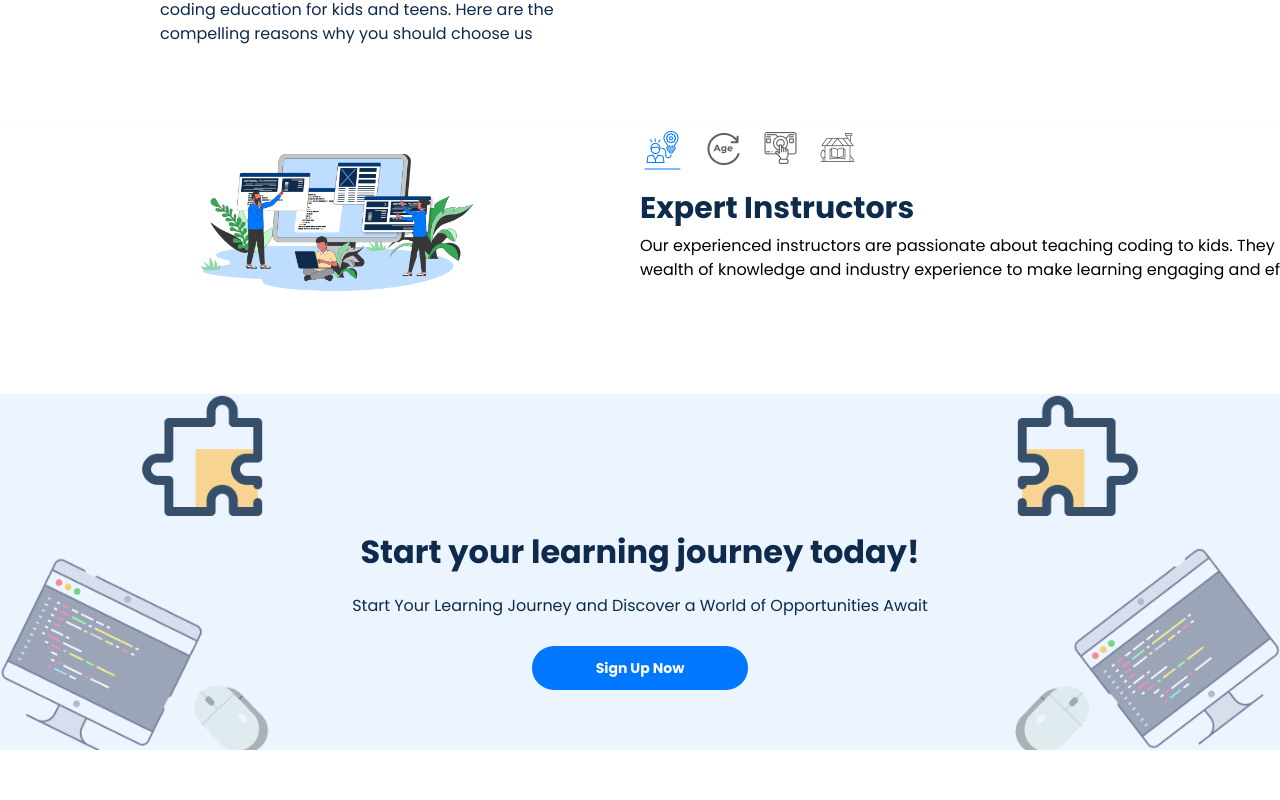
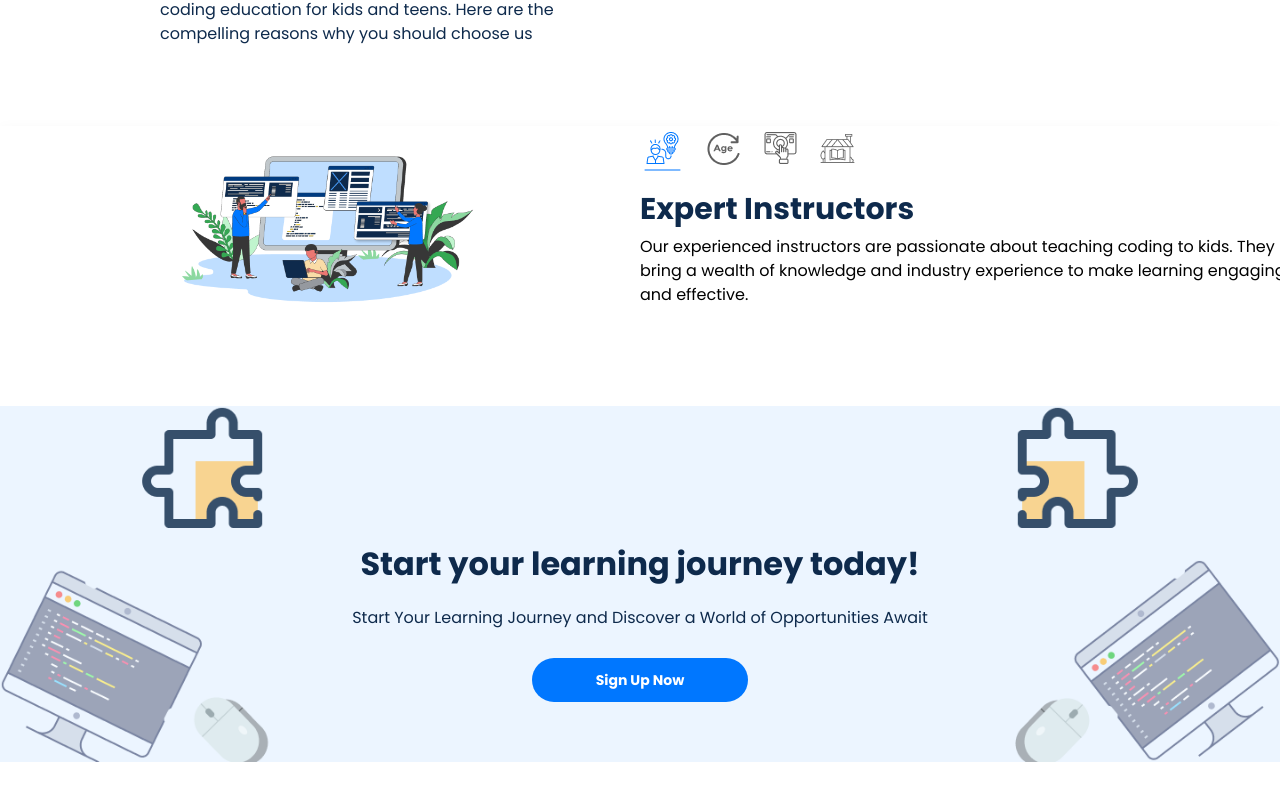
Before and after one commit to Adeleyeha-17/Leadwinn-Academy, a React (Vite) app: page / in a window 1280 px wide. Shown: the part 1113-1913 px from the top of the page. Built offline with nearby package versions, Linux system fonts and the light colour scheme.

Commit message:
updated Carousel and whychoose

```diff
--- a/src/components/Whychoose/CarouselItem.tsx
+++ b/src/components/Whychoose/CarouselItem.tsx
@@ -38,7 +38,7 @@ const Icons: Icon[] = [
 
 const CarouselItem: React.FC<CarouselItemProps> = ({ item, activeIndex, updateIndex }) => {
   return (
-    <div className="inline-flex max-lg:flex-col justify-center bg-white w-full font-poppins px-5 sm:max-lg:px-12">
+    <div className="inline-flex max-lg:flex-col justify-center bg-white w-full font-poppins px-5 sm:max-lg:px-12 lg:px-0">
       <div className="xl:px-40">
         <img src={item.icon} alt={item.title} />
       </div>
@@ -55,7 +55,7 @@ const CarouselItem: React.FC<CarouselItemProps> = ({ item, activeIndex, updateIn
             ))}
           </div>
         </div>
-        <div className="w-[20rem] sm:w-[35rem] lg:w-[25rem] xl:w-[46rem]">
+        <div className="w-[20rem] sm:w-[35rem] lg:w-[25rem] xl:w-[41rem]">
 
               <h1 className="mb-2 text-lg xl:text-3xl font-bold text-head-black">{item.title}</h1>
         <h1 className=" whitespace-normal text-xs sm:text-base">{item.description}</h1>
```
